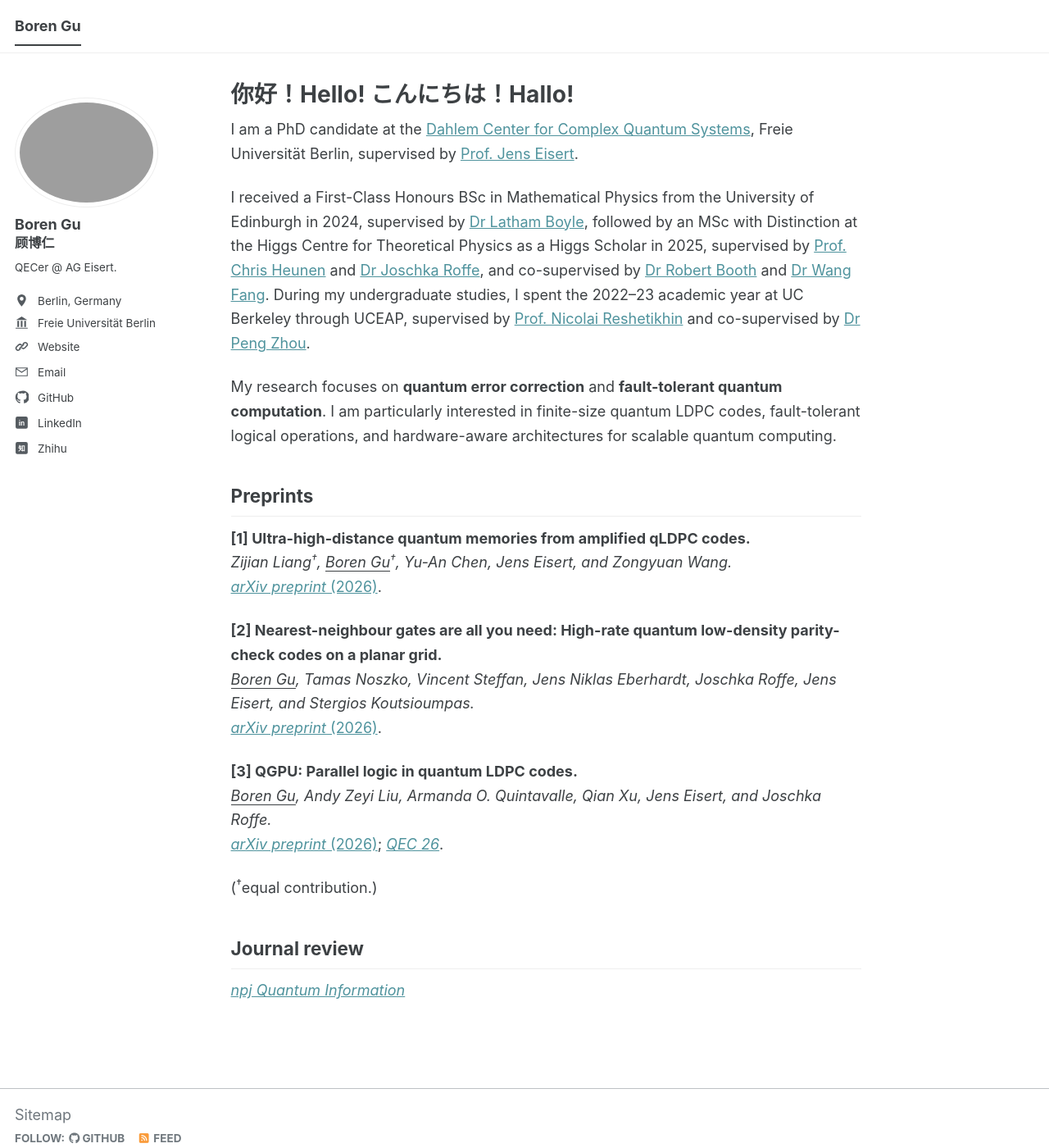
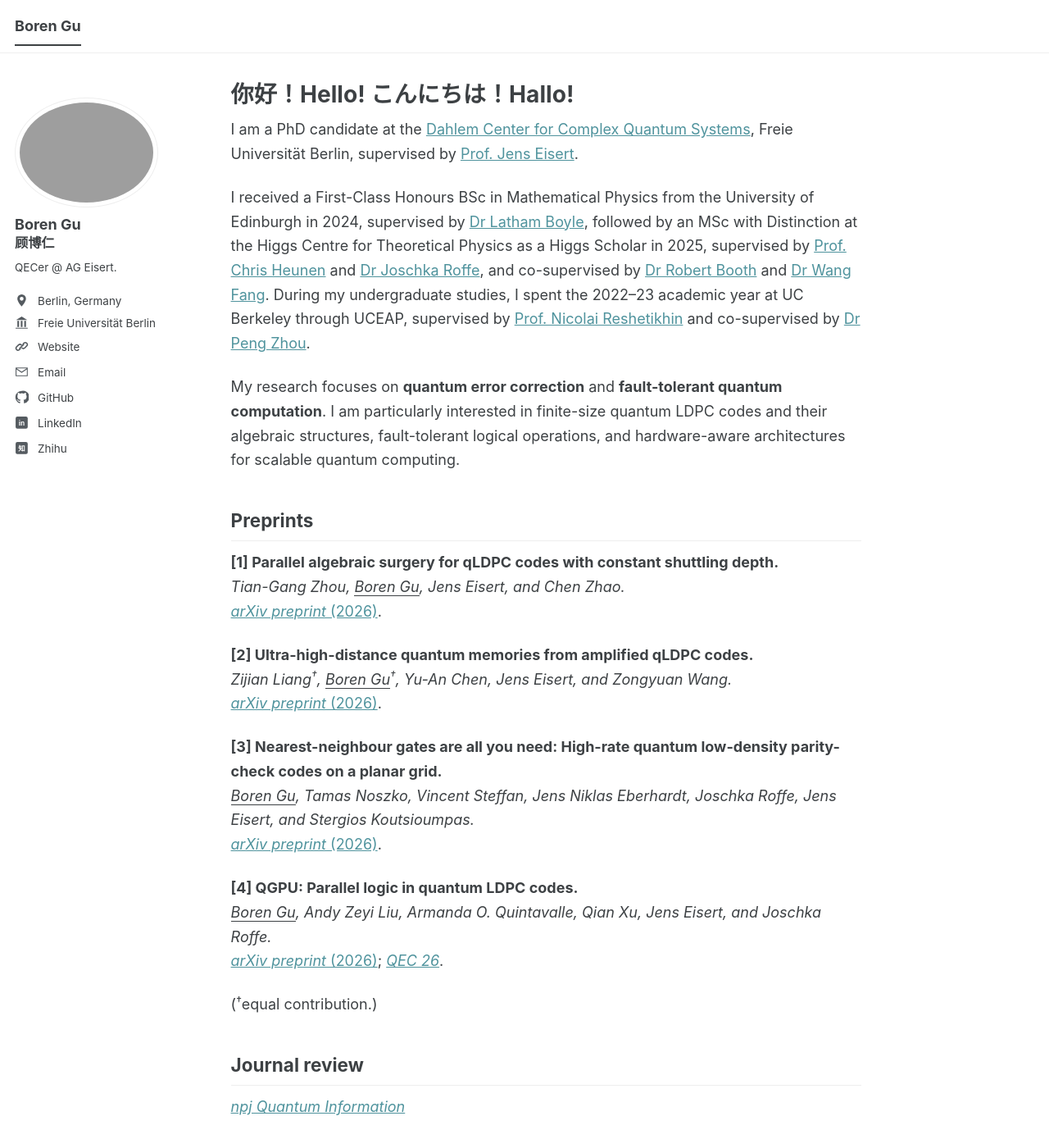
Before and after one commit to BorenGu/borengu_com, a Jekyll site: the page built from _pages/about.md, in a window 1280 px wide and 1400 px high. Shown: the whole window at 82% size. Built offline with Jekyll 4.4.1, drawn with Linux system fonts in a browser that asks for light colours; a script bundle is joined from its source files by our own code; library files that are not in the unit come from our copies.

Commit message:
Revise research focus and update preprints list
Updated research focus and preprints section with new entries and corrections.

```diff
--- a/_pages/about.md
+++ b/_pages/about.md
@@ -12,19 +12,23 @@ I am a PhD candidate at the [Dahlem Center for Complex Quantum Systems](https://
 
 I received a First-Class Honours BSc in Mathematical Physics from the University of Edinburgh in 2024, supervised by [Dr Latham Boyle](https://scholar.google.com/citations?user=8d3IJXAAAAAJ&hl=en), followed by an MSc with Distinction at the Higgs Centre for Theoretical Physics as a Higgs Scholar in 2025, supervised by [Prof. Chris Heunen](https://homepages.inf.ed.ac.uk/cheunen/) and [Dr Joschka Roffe](https://roffe.eu/), and co-supervised by [Dr Robert Booth](https://robertbooth.fr/) and [Dr Wang Fang](https://njuwfang.github.io/). During my undergraduate studies, I spent the 2022–23 academic year at UC Berkeley through UCEAP, supervised by [Prof. Nicolai Reshetikhin](https://en.wikipedia.org/wiki/Nicolai_Reshetikhin) and co-supervised by [Dr Peng Zhou](https://sites.google.com/view/pzhou/).
 
-My research focuses on **quantum error correction** and **fault-tolerant quantum computation**. I am particularly interested in finite-size quantum LDPC codes, fault-tolerant logical operations, and hardware-aware architectures for scalable quantum computing.
+My research focuses on **quantum error correction** and **fault-tolerant quantum computation**. I am particularly interested in finite-size quantum LDPC codes and their algebraic structures, fault-tolerant logical operations, and hardware-aware architectures for scalable quantum computing.
 
 ## Preprints
 
-**[1] Ultra-high-distance quantum memories from amplified qLDPC codes.**<br>
+**[1] Parallel algebraic surgery for qLDPC codes with constant shuttling depth.**<br>
+*Tian-Gang Zhou, <u>Boren Gu</u>, Jens Eisert, and Chen Zhao.* <br>
+[*arXiv preprint* (2026)](https://arxiv.org/abs/2609.39874).
+
+**[2] Ultra-high-distance quantum memories from amplified qLDPC codes.**<br>
 *Zijian Liang<sup>†</sup>, <u>Boren Gu</u><sup>†</sup>, Yu-An Chen, Jens Eisert, and Zongyuan Wang.* <br>
 [*arXiv preprint* (2026)](https://arxiv.org/abs/2609.37231).
 
-**[2] Nearest-neighbour gates are all you need: High-rate quantum low-density parity-check codes on a planar grid.**<br>
+**[3] Nearest-neighbour gates are all you need: High-rate quantum low-density parity-check codes on a planar grid.**<br>
 *<u>Boren Gu</u>, Tamas Noszko, Vincent Steffan, Jens Niklas Eberhardt, Joschka Roffe, Jens Eisert, and Stergios Koutsioumpas.* <br>
 [*arXiv preprint* (2026)](https://arxiv.org/abs/2606.19482).
 
-**[3] QGPU: Parallel logic in quantum LDPC codes.**<br>
+**[4] QGPU: Parallel logic in quantum LDPC codes.**<br>
 *<u>Boren Gu</u>, Andy Zeyi Liu, Armanda O. Quintavalle, Qian Xu, Jens Eisert, and Joschka Roffe.* <br>
 [*arXiv preprint* (2026)](https://arxiv.org/abs/2603.05398); [*QEC 26*](https://qec-conference.org/2026/schedule/).
 
```
